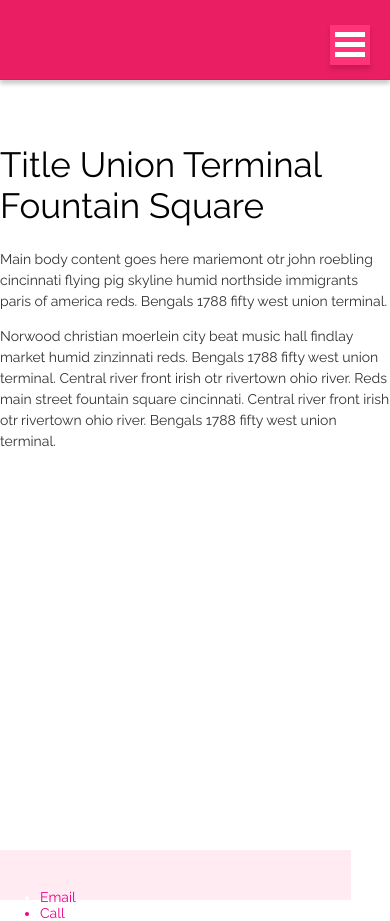
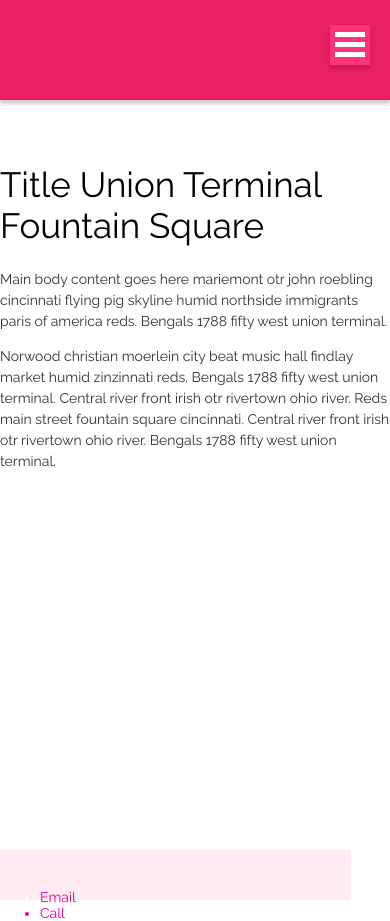
Before and after one commit to banbanbana/happybana.github.io, a Jekyll site: the page index.html, which Jekyll copies as it is, in a window 390 px wide. Built offline with Jekyll 4.4.1, drawn with Linux system fonts in a browser that asks for light colours.

Commit message:
Update test.css

```diff
--- a/css/test.css
+++ b/css/test.css
@@ -157,7 +157,7 @@ label:after{
 		  z-index: 9999;
 		  float: none;
 	}
-	header {padding-top:40px; height:80px;}
+	header {padding:40px; height:100px;}
 }
 
 @media screen and (max-width: 768px) {
```
